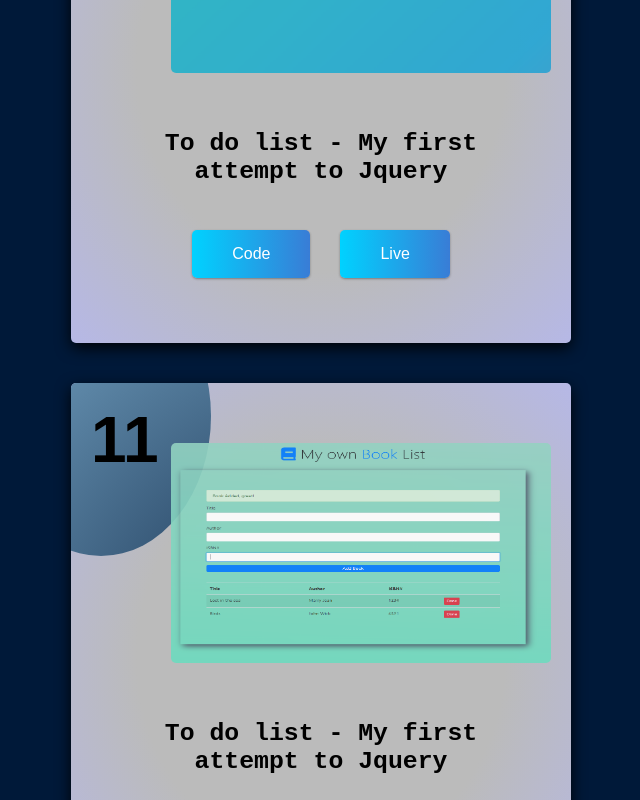
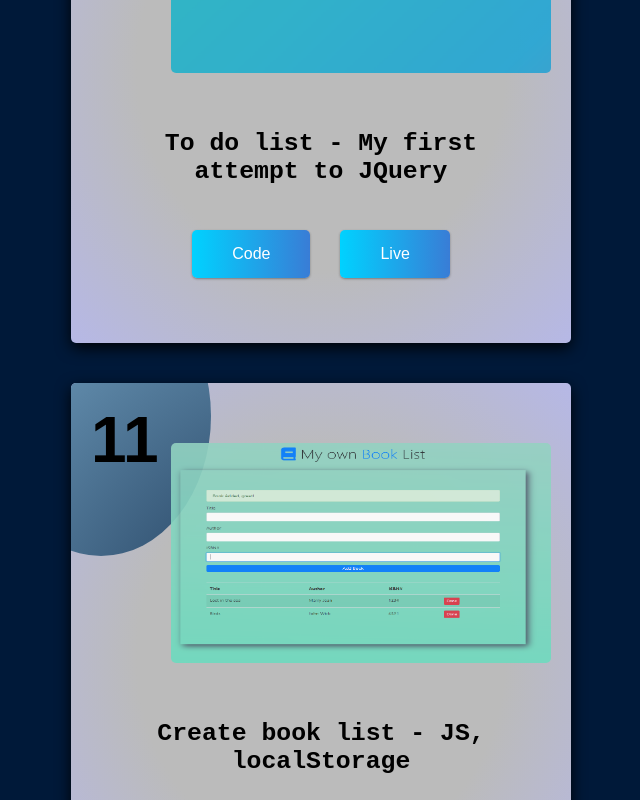
Before and after one commit to jaceksl1/portfolio-react, a React (Create React App) app: page / in a window 1280 px wide. Shown: the part 7260-8060 px from the top of the page, without its empty margins (319-959 px from the left). Built offline with nearby package versions, Linux system fonts and the light colour scheme.

Commit message:
Update Main.jsx

```diff
--- a/src/Components/Main.jsx
+++ b/src/Components/Main.jsx
@@ -84,14 +84,14 @@ const Main = () => {
     },
       {
       id: 10,
-      description: "To do list - My first attempt to Jquery",
+      description: "To do list - My first attempt to JQuery",
       live: "https://jaceksl1.github.io/toDoList-JQuery/",
       code: "https://github.com/jaceksl1/toDoList-JQuery",
       img: Project10,
     },
     {
       id: 11,
-      description: "To do list - My first attempt to Jquery",
+      description: "Create book list - JS, localStorage",
       live: "https://jaceksl1.github.io/bookList-JS/",
       code: "https://github.com/jaceksl1/bookList-JS",
       img: Project11,
```
